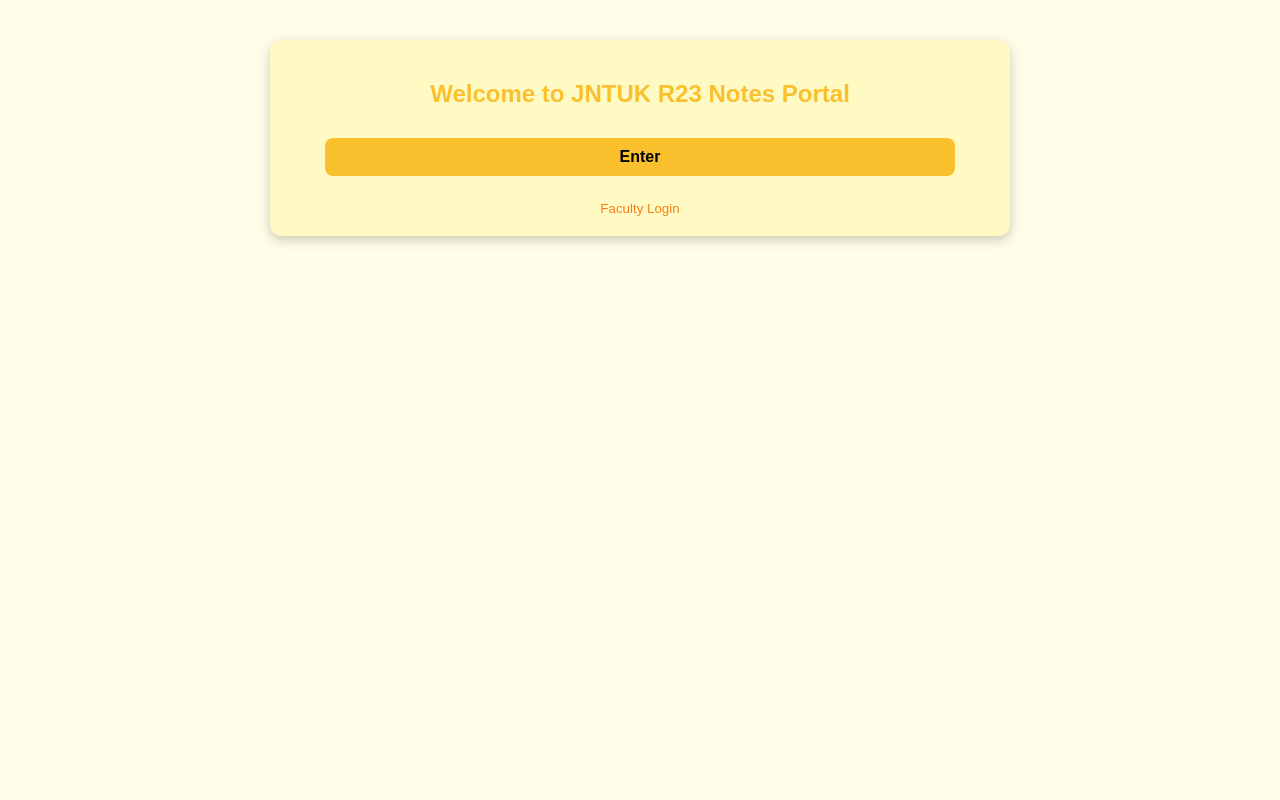
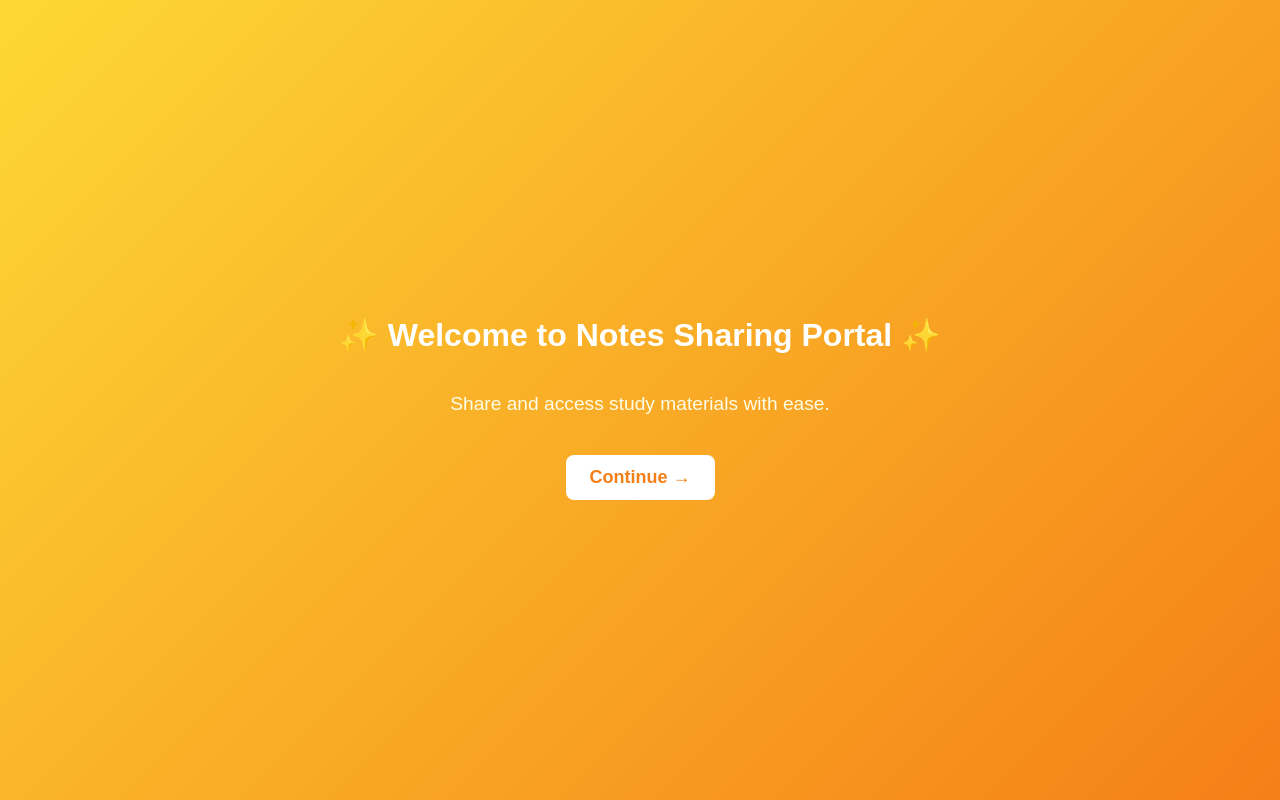
Before and after one commit to basheer973/Notes-Sharing-project, a plain HTML site: page index.html in a window 1280 px wide. Drawn offline with Linux system fonts and the light colour scheme.

Commit message:
Update index.html

```diff
--- a/index.html
+++ b/index.html
@@ -3,7 +3,7 @@
 <head>
   <meta charset="UTF-8">
   <meta name="viewport" content="width=device-width, initial-scale=1.0">
-  <title>JNTUK R23 Notes Portal</title>
+  <title>Notes Sharing Portal</title>
   <style>
     body {
       font-family: Arial, sans-serif;
@@ -68,13 +68,58 @@
     li { margin: 5px 0; }
     a { text-decoration: none; color: #f57f17; margin-right: 10px; }
     small { display: block; margin-top: 15px; cursor: pointer; color: #f57f17; }
+
+    /* Fullscreen Welcome Slide */
+    #welcomeSlide {
+      position: fixed;
+      top: 0; left: 0;
+      width: 100%;
+      height: 100vh;
+      background: linear-gradient(135deg, #fdd835, #f57f17); /* updated warm gradient */
+      display: flex;
+      flex-direction: column;
+      justify-content: center;
+      align-items: center;
+      z-index: 9999;
+    }
+    #welcomeSlide h2 {
+      font-size: 2rem;
+      color: white;
+      margin-bottom: 20px;
+    }
+    #welcomeSlide p {
+      font-size: 1.2rem;
+      color: #fffde7;
+      margin-bottom: 30px;
+    }
+    #welcomeSlide button {
+      width: auto;
+      padding: 12px 24px;
+      font-size: 18px;
+      border-radius: 8px;
+      border: none;
+      background: white;
+      color: #f57f17;
+      font-weight: bold;
+      cursor: pointer;
+    }
+    #welcomeSlide button:hover {
+      background: #ffe082;
+    }
   </style>
 </head>
 <body>
 
+<!-- New Fullscreen Welcome Slide -->
+<div id="welcomeSlide">
+  <h2>✨ Welcome to Notes Sharing Portal ✨</h2>
+  <p>Share and access study materials with ease.</p>
+  <button onclick="goToEntrance()">Continue →</button>
+</div>
+
 <!-- Entrance Page -->
-<div class="container" id="entrancePage">
-  <h2>Welcome to JNTUK R23 Notes Portal</h2>
+<div class="container hidden" id="entrancePage">
+  <h2>Welcome to Notes Sharing Portal</h2>
   <button onclick="goToSemesters('student')">Enter</button>
   <small onclick="goToFacultyLogin()">Faculty Login</small>
 </div>
@@ -139,6 +184,12 @@
     "4-1": ["Big Data Analytics", "IoT", "Deep Learning", "Professional Elective-I", "Open Elective-III"],
     "4-2": ["Project Work", "Seminar", "Comprehensive Viva", "Professional Elective-II", "Open Elective-IV"]
   };
+
+  // New function for welcome slide
+  function goToEntrance() {
+    document.getElementById("welcomeSlide").style.display = "none";
+    document.getElementById("entrancePage").classList.remove("hidden");
+  }
 
   function goToFacultyLogin() {
     document.getElementById("entrancePage").classList.add("hidden");
```
